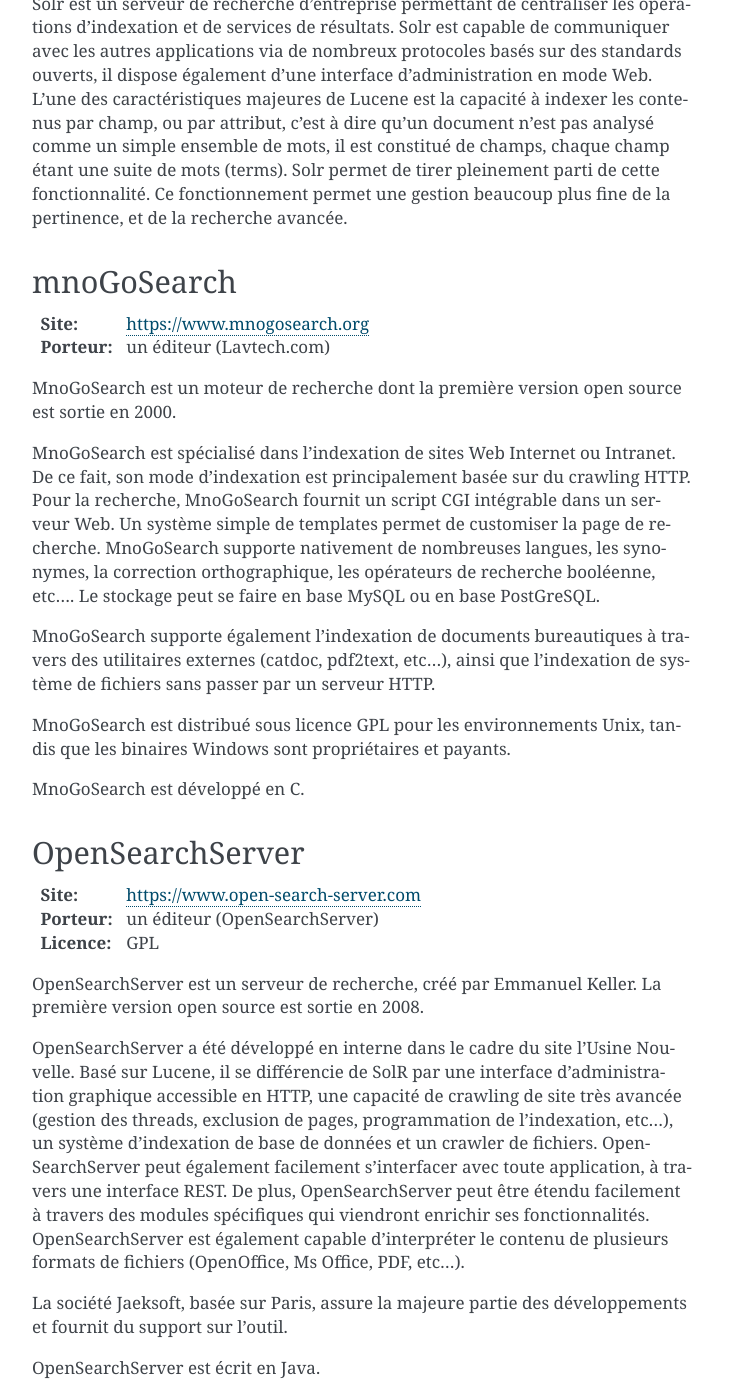
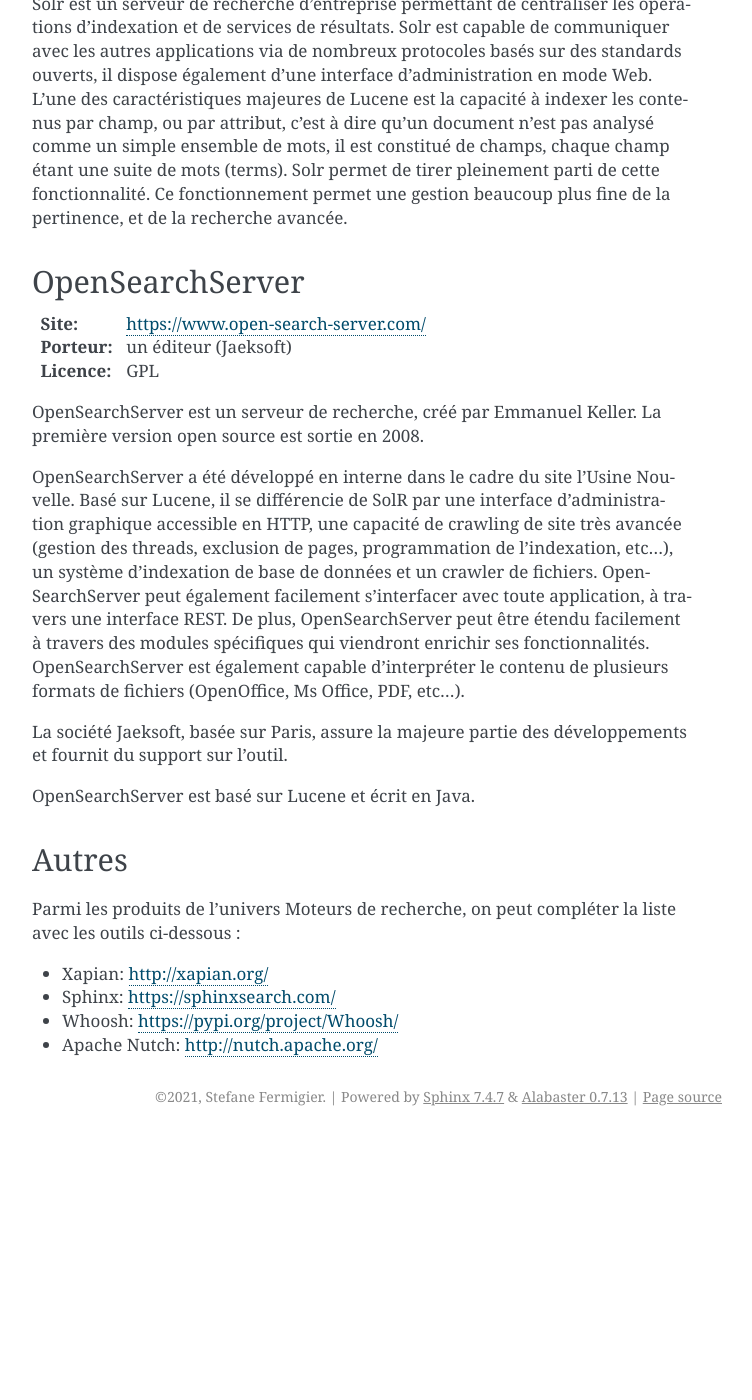
Before and after one commit to sfermigier/guide-oss, a Sphinx documentation site: the page built from source/developpement-middleware/moteurs-de-recherche.rst, in a window 1280 px wide and 1400 px high, scrolled down 1285 px. Shown: the whole window, without its empty margins (388-1140 px from the left). Built offline with Sphinx 7.4.7, drawn with Linux system fonts in a browser that asks for light colours; after the commit the page ends 2421 px from its top, so only the background shows below that; some of the changed text lies outside the part shown.

Commit message:
Update content

```diff
--- a/source/developpement-middleware/moteurs-de-recherche.rst
+++ b/source/developpement-middleware/moteurs-de-recherche.rst
@@ -14,7 +14,7 @@
 Apache Lucene
 -------------
 
-:Site: http://lucene.apache.org
+:Site: http://lucene.apache.org/
 :Porteur: une fondation (Apache)
 :Licence: Apache
 
@@ -28,7 +28,7 @@
 Apache Solr
 -----------
 
-:Site: https://lucene.apache.org/solr
+:Site: https://lucene.apache.org/solr/
 :Porteur: une fondation (Apache)
 :Licence: Apache
 
@@ -37,28 +37,11 @@
 Solr est un serveur de recherche d'entreprise permettant de centraliser les opérations d'indexation et de services de résultats. Solr est capable de communiquer avec les autres applications via de nombreux protocoles basés sur des standards ouverts, il dispose également d’une interface d’administration en mode Web. L’une des caractéristiques majeures de Lucene est la capacité à indexer les contenus par champ, ou par attribut, c’est à dire qu’un document n’est pas analysé comme un simple ensemble de mots, il est constitué de champs, chaque champ étant une suite de mots (terms). Solr permet de tirer pleinement parti de cette fonctionnalité. Ce fonctionnement permet une gestion beaucoup plus fine de la pertinence, et de la recherche avancée.
 
 
-mnoGoSearch
------------
-
-:Site: https://www.mnogosearch.org
-:Porteur: un éditeur (Lavtech.com)
-
-MnoGoSearch est un moteur de recherche dont la première version open source est sortie en 2000.
-
-MnoGoSearch est spécialisé dans l'indexation de sites Web Internet ou Intranet. De ce fait, son mode d'indexation est principalement basée sur du crawling HTTP. Pour la recherche, MnoGoSearch fournit un script CGI intégrable dans un serveur Web. Un système simple de templates permet de customiser la page de recherche. MnoGoSearch supporte nativement de nombreuses langues, les synonymes, la correction orthographique, les opérateurs de recherche booléenne, etc.... Le stockage peut se faire en base MySQL ou en base PostGreSQL.
-
-MnoGoSearch supporte également l'indexation de documents bureautiques à travers des utilitaires externes (catdoc, pdf2text, etc...), ainsi que l'indexation de système de fichiers sans passer par un serveur HTTP.
-
-MnoGoSearch est distribué sous licence GPL pour les environnements Unix, tandis que les binaires Windows sont propriétaires et payants.
-
-MnoGoSearch est développé en C.
-
-
 OpenSearchServer
 ----------------
 
-:Site: https://www.open-search-server.com
-:Porteur: un éditeur (OpenSearchServer)
+:Site: https://www.open-search-server.com/
+:Porteur: un éditeur (Jaeksoft)
 :Licence: GPL
 
 OpenSearchServer est un serveur de recherche, créé par Emmanuel Keller. La première version open source est sortie en 2008.
@@ -67,7 +50,7 @@
 
 La société Jaeksoft, basée sur Paris, assure la majeure partie des développements et fournit du support sur l'outil.
 
-OpenSearchServer est écrit en Java.
+OpenSearchServer est basé sur Lucene et écrit en Java.
 
 
 Autres
@@ -76,11 +59,6 @@
 Parmi les produits de l’univers Moteurs de recherche, on peut compléter la liste avec les outils ci-dessous :
 
 - Xapian: http://xapian.org/
-
+- Sphinx: https://sphinxsearch.com/
 - Whoosh: https://pypi.org/project/Whoosh/
-
-- Apache Nutch: http://nutch.apache.org
-
-- Sphinx: http://sphinxsearch.com
-
-- Flax: http://www.flax.co.uk
+- Apache Nutch: http://nutch.apache.org/
```
